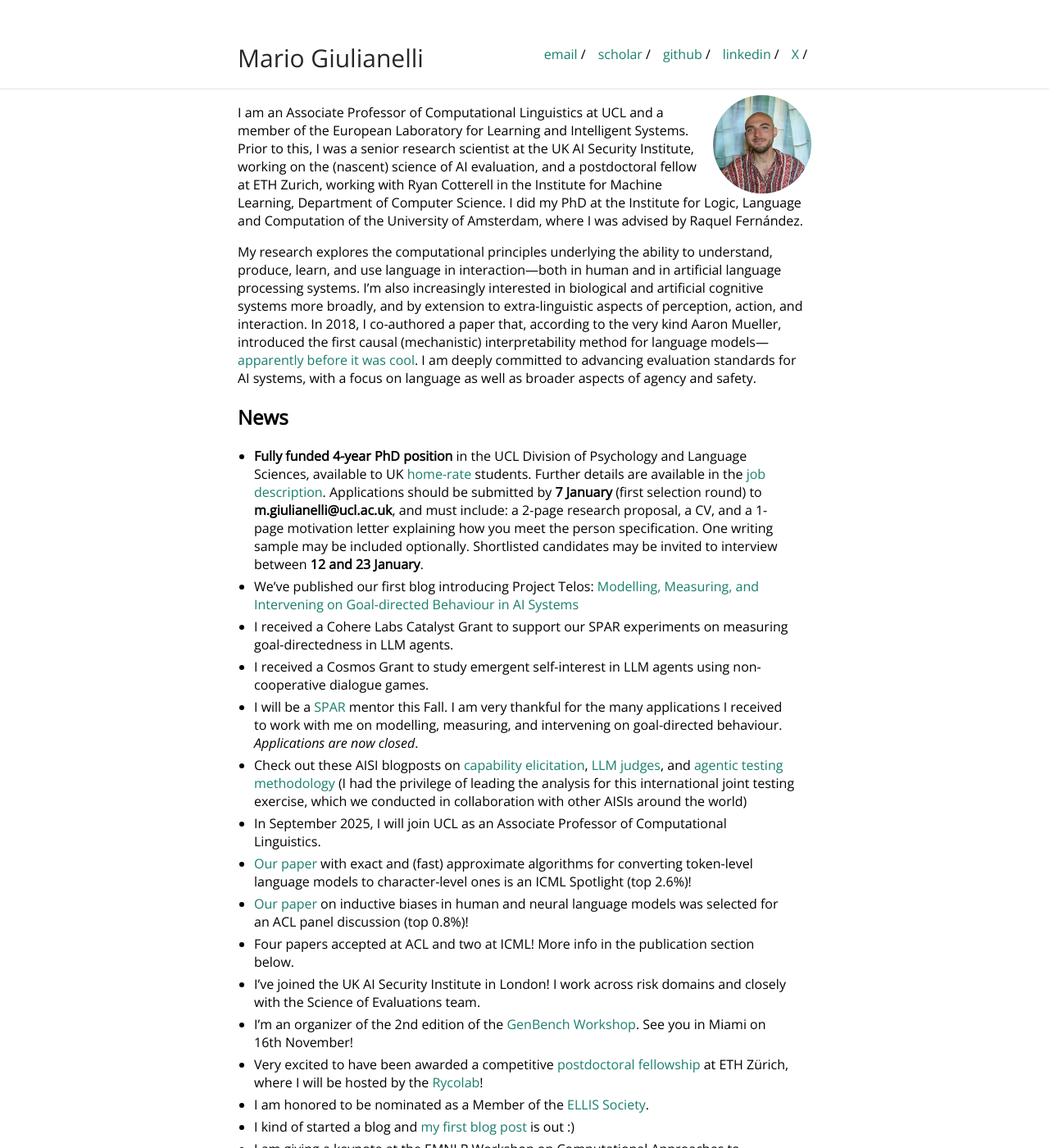
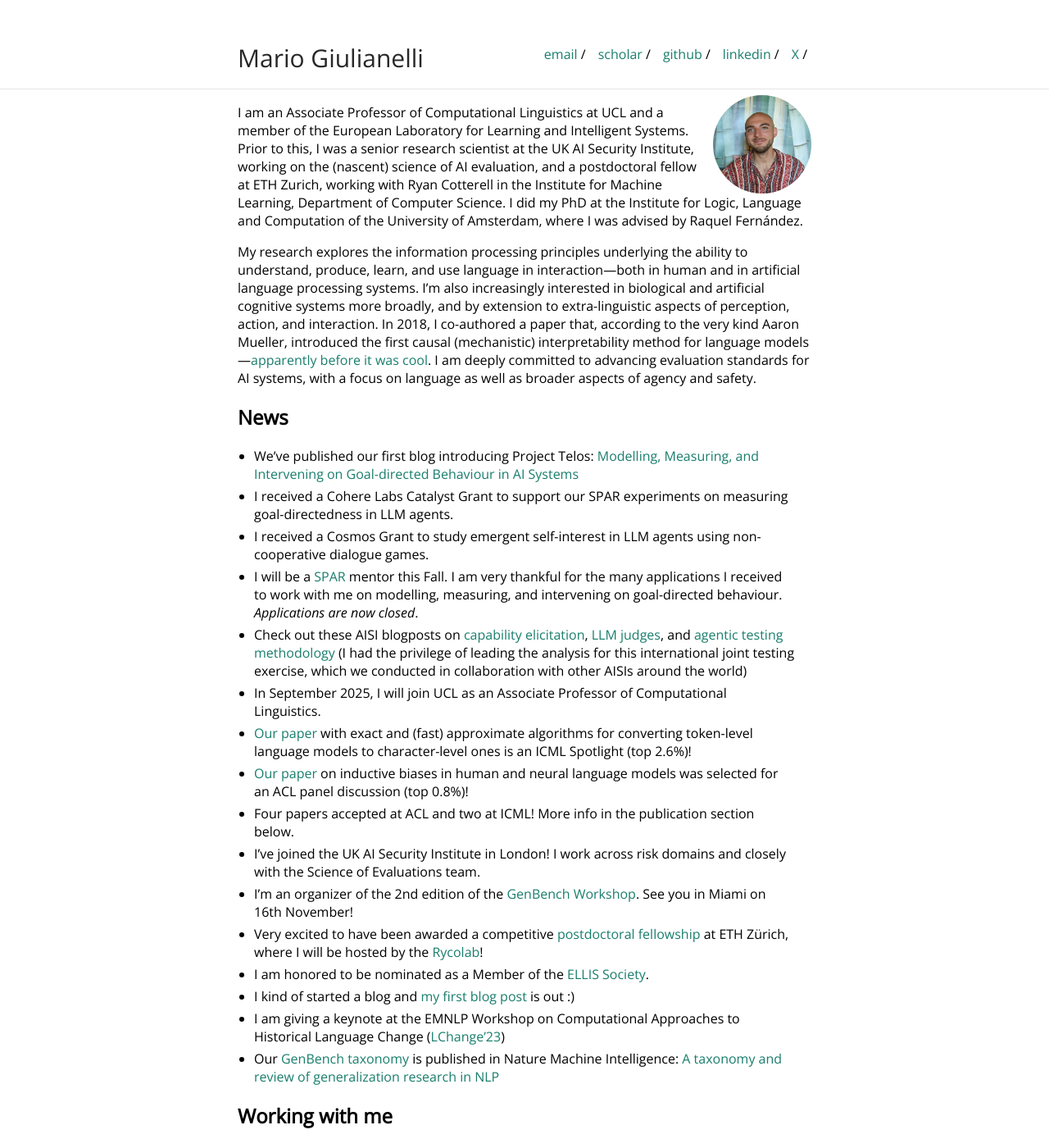
Before and after one commit to glnmario/glnmario.github.io, a Jekyll site: the page built from index.md, in a window 1280 px wide and 1400 px high. Shown: the whole window at 82% size. Built offline with Jekyll 4.4.1, drawn with Linux system fonts in a browser that asks for light colours; some of the changed text lies outside the part shown.

Commit message:
Refine research description and funding inquiry section
Updated the wording for clarity and removed redundant phrases.

```diff
--- a/index.md
+++ b/index.md
@@ -8,11 +8,10 @@
 <!--## About me-->
 I am an Associate Professor of Computational Linguistics at UCL and a member of the European Laboratory for Learning and Intelligent Systems. Prior to this, I was a senior research scientist at the UK AI Security Institute, working on the (nascent) science of AI evaluation, and a postdoctoral fellow at ETH Zurich, working with Ryan Cotterell in the Institute for Machine Learning, Department of Computer Science. I did my PhD at the Institute for Logic, Language and Computation of the University of Amsterdam, where I was advised by Raquel Fernández.
 
-My research explores the computational principles underlying the ability to understand, produce, learn, and use language in interaction—both in human and in artificial language processing systems. I'm also increasingly interested in biological and artificial cognitive systems more broadly, and by extension to extra-linguistic aspects of perception, action, and interaction. In 2018, I co-authored a paper that, according to the very kind Aaron Mueller, introduced the first causal (mechanistic) interpretability method for language models—[apparently before it was cool](https://arxiv.org/pdf/2408.01416). I am deeply committed to advancing evaluation standards for AI systems, with a focus on language as well as broader aspects of agency and safety.
+My research explores the information processing principles underlying the ability to understand, produce, learn, and use language in interaction—both in human and in artificial language processing systems. I'm also increasingly interested in biological and artificial cognitive systems more broadly, and by extension to extra-linguistic aspects of perception, action, and interaction. In 2018, I co-authored a paper that, according to the very kind Aaron Mueller, introduced the first causal (mechanistic) interpretability method for language models—[apparently before it was cool](https://arxiv.org/pdf/2408.01416). I am deeply committed to advancing evaluation standards for AI systems, with a focus on language as well as broader aspects of agency and safety.
 
 
 ## News
-- **Fully funded 4-year PhD position** in the UCL Division of Psychology and Language Sciences, available to UK [home-rate](https://www.ucl.ac.uk/students/fees-and-funding/pay-your-fees/fee-schedules/student-fee-status) students. Further details are available in the [job description](https://drive.google.com/file/d/1StWWwRo_MTKnFaP-jGnhWE09kveizmMK/view?usp=share_link). Applications should be submitted by **7 January** (first selection round) to **m.giulianelli@ucl.ac.uk**, and must include: a 2-page research proposal, a CV, and a 1-page motivation letter explaining how you meet the person specification. One writing sample may be included optionally. Shortlisted candidates may be invited to interview between **12 and 23 January**.
 - We've published our first blog introducing Project Telos: [Modelling, Measuring, and Intervening on Goal-directed Behaviour in AI Systems](https://www.lesswrong.com/posts/WHbDLytjFZrMSJsL2/modelling-measuring-and-intervening-on-goal-directed?utm_campaign=post_share&utm_source=link)
 - I received a Cohere Labs Catalyst Grant to support our SPAR experiments on measuring goal-directedness in LLM agents.
 - I received a Cosmos Grant to study emergent self-interest in LLM agents using non-cooperative dialogue games.
@@ -39,7 +38,7 @@
 
 ## Working with me
 **Before e-mailing me, please read the following!**
-Below is a list of alternative funding schemes and programmes. If you intend to apply for one of these opportunities, for another programme, or if you have secured your own funding, you are welcome to get in touch. I am happy to discuss and support applications that align with my research. Please indicate clearly in your message the area you would like to work on, and include a *brief* research proposal). General inquiries are extremely unlikely to receive a response.
+Below is a list of funding schemes and programmes. If you intend to apply for one of these opportunities, for another programme, or if you have secured your own funding, you are welcome to get in touch. I am happy to discuss and support applications that align with my research. Please indicate clearly in your message the area you would like to work on, and include a *brief* research proposal). General inquiries are extremely unlikely to receive a response.
   - [UCL Research Excellence Scholarship](https://www.ucl.ac.uk/scholarships/research-excellence-scholarship)
   - [UCL Research Opportunity Scholarship](https://www.ucl.ac.uk/scholarships/ucl-research-opportunity-scholarship)
   - [UCL Linguistics MPhil/PhD](https://www.ucl.ac.uk/prospective-students/graduate/research-degrees/linguistics-mphil-phd) (Note: if you apply for a scholarship, you will need to apply for this in parallel)
```
